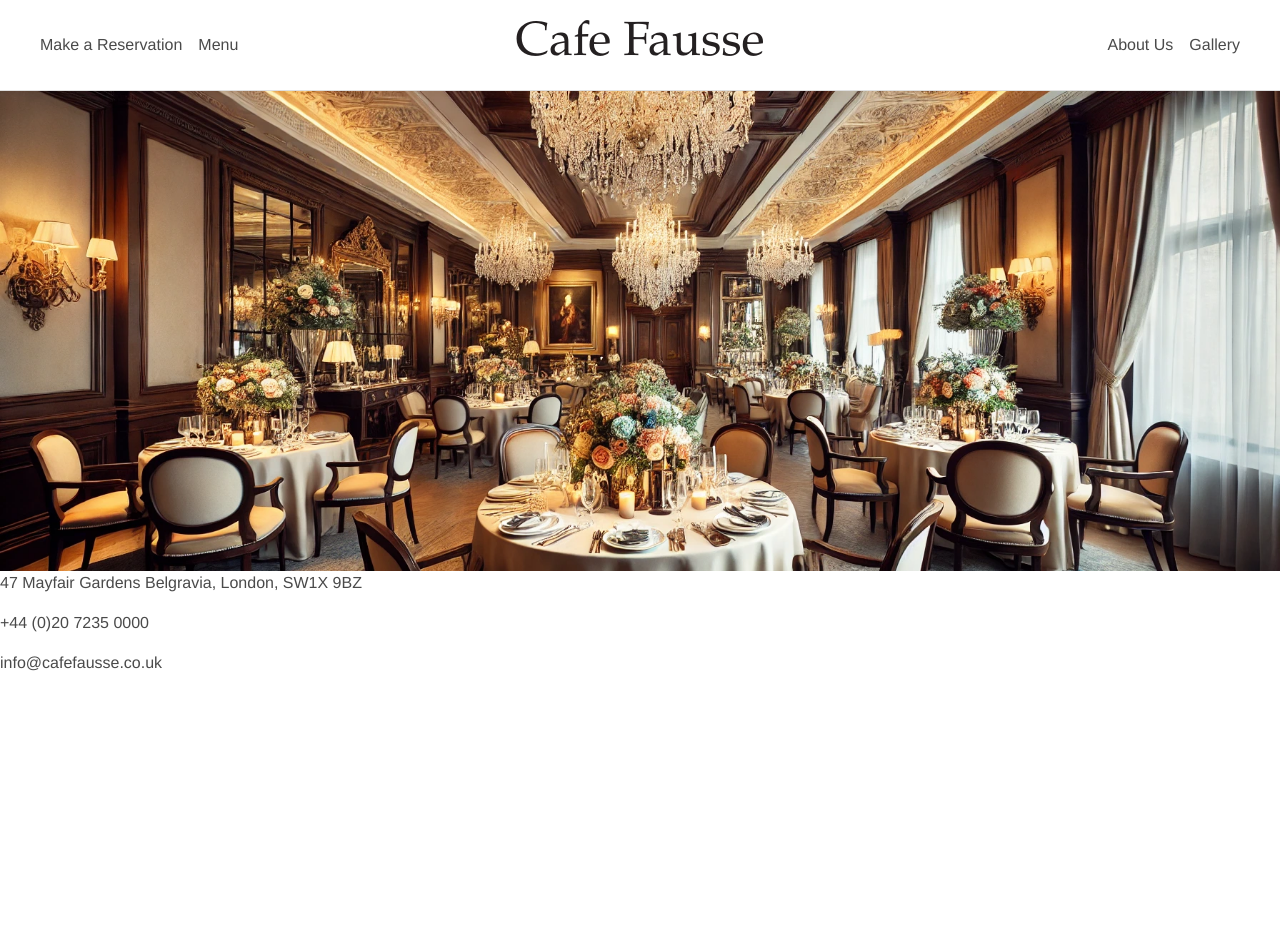
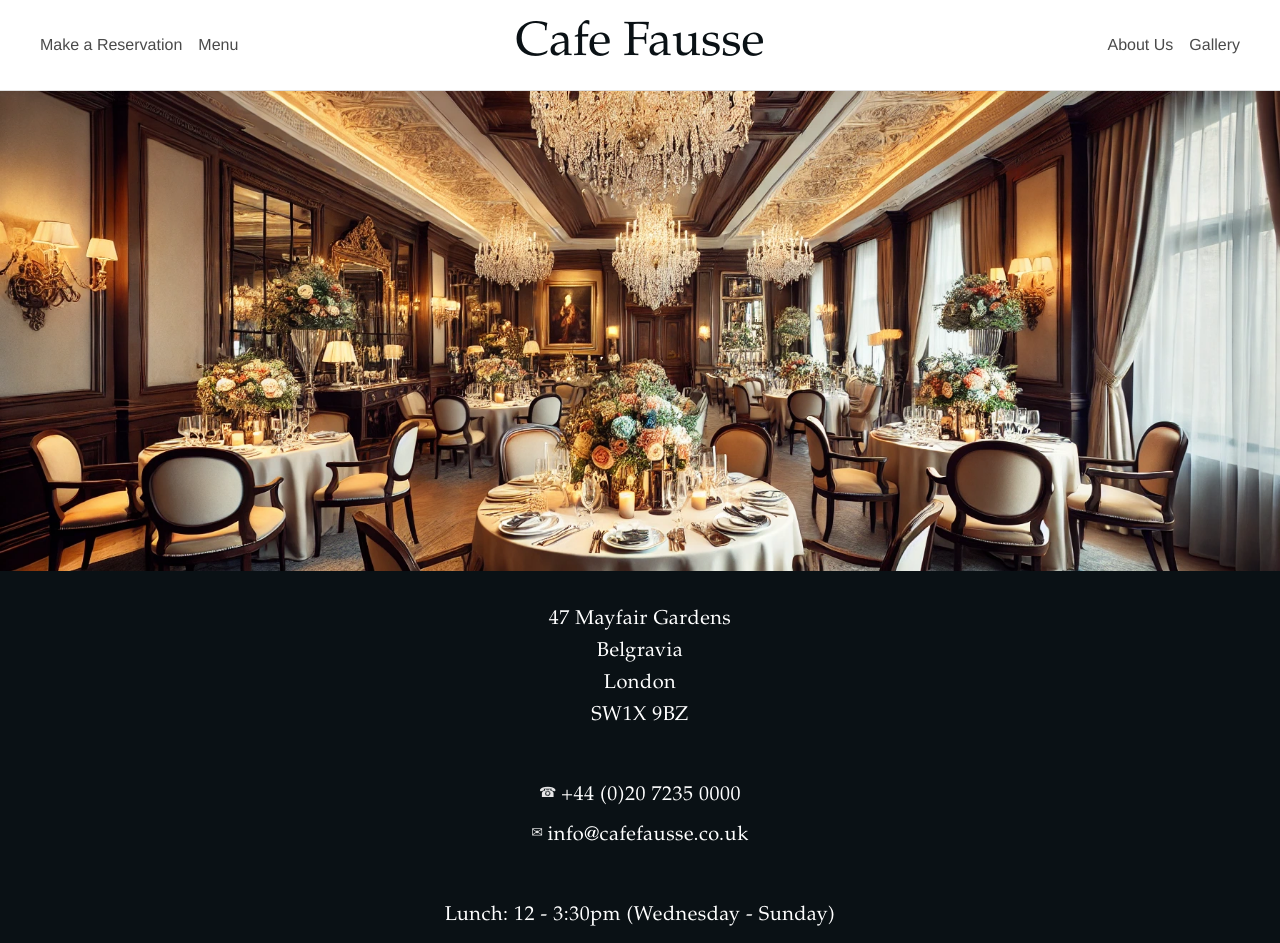
Before and after one commit to Angelica137/CafeFausse, a React (Vite) app in the folder restaurant-website/: page / in a window 1280 px wide. Shown: the top 943 px of the page. Before the commit the page ends 800 px from the top, so only its background shows below. Built offline with nearby package versions, Linux system fonts and the light colour scheme.

Commit message:
add address, green

```diff
--- a/restaurant-website/src/components/Address/Address.css
+++ b/restaurant-website/src/components/Address/Address.css
@@ -1,7 +1,82 @@
 /* components/Address/Address.css */
-.restaurant-address {
-  font-family: 'Didot', serif;
-  font-size: 16px;
+.address-container {
+  background-color: var(--color-primary);
+  padding: var(--spacing-xl);
   text-align: center;
-  margin: 20px 0;
+  display: flex;
+  flex-direction: column;
+  gap: var(--spacing-lg);
+  color: #fff; /* Consistent text color for all elements */
+  font-family: var(--font-primary);
+  font-size: var(--font-size-lg);
+  font-weight: 300;
+  letter-spacing: 0.5px;
+  line-height: 1.6;
 }
+
+/* Inherit all text styles from container for consistency */
+.address-container * {
+  color: inherit;
+  font-family: inherit;
+  font-size: inherit;
+  font-weight: inherit;
+  letter-spacing: inherit;
+  line-height: inherit;
+}
+
+.address-block {
+  display: flex;
+  flex-direction: column;
+  align-items: center;
+  margin-bottom: var(--spacing-lg);
+}
+
+.address-line {
+  margin: 0;
+}
+
+.contact-info {
+  display: flex;
+  flex-direction: column;
+  gap: var(--spacing-sm);
+  align-items: center;
+  margin-bottom: var(--spacing-lg);
+}
+
+.phone-container, .email-container {
+  display: flex;
+  align-items: center;
+  gap: var(--spacing-xs);
+}
+
+.phone-icon, .email-icon {
+  font-size: var(--font-size-sm);
+  opacity: 0.9;
+}
+
+.hours {
+  display: flex;
+  flex-direction: column;
+  gap: var(--spacing-xs);
+}
+
+.hours-section {
+  display: flex;
+  flex-direction: column;
+  align-items: center;
+  margin-bottom: var(--spacing-xs);
+}
+
+.hours-title, .hours-time {
+  margin: 0;
+}
+
+/* If you want to use actual icons rather than the unicode characters */
+/* Uncomment this section and update the JSX accordingly */
+/*
+.phone-icon svg, .email-icon svg {
+  width: 16px;
+  height: 16px;
+  fill: #fff;
+}
+*/
--- a/restaurant-website/src/components/Address/Address.jsx
+++ b/restaurant-website/src/components/Address/Address.jsx
@@ -1,14 +1,40 @@
-import React from "react";
-import "./Address.css";
+// components/Address/Address.jsx
+import React from 'react';
+import './Address.css';
 
-const Address = ({ address, phone, email }) => {
-	return (
-		<div className="address-container" data-testid="address-container">
-			<p>{address}</p>
-			<p>{phone}</p>
-			<p>{email}</p>
-		</div>
-	);
+const Address = () => {
+  return (
+    <div className="address-container">
+      <div className="address-block">
+        <p className="address-line">47 Mayfair Gardens</p>
+        <p className="address-line">Belgravia</p>
+        <p className="address-line">London</p>
+        <p className="address-line">SW1X 9BZ</p>
+      </div>
+
+      <div className="contact-info">
+        <div className="phone-container">
+          <span className="phone-icon">☎</span>
+          <span className="phone-number">+44 (0)20 7235 0000</span>
+        </div>
+
+        <div className="email-container">
+          <span className="email-icon">✉</span>
+          <span className="email">info@cafefausse.co.uk</span>
+        </div>
+      </div>
+
+      <div className="hours">
+        <div className="hours-section">
+          <p className="hours-title">Lunch: 12 - 3:30pm (Wednesday - Sunday)</p>
+        </div>
+
+        <div className="hours-section">
+          <p className="hours-title">Dinner: 6:30 - 11:30pm (Wednesday - Sunday)</p>
+        </div>
+      </div>
+    </div>
+  );
 };
 
 export default Address;
--- a/restaurant-website/src/styles/variables.css
+++ b/restaurant-website/src/styles/variables.css
@@ -2,7 +2,7 @@
 
 :root {
   /* Color Palette */
-  --color-primary: #242021;
+  --color-primary: #0a1115;
   --color-secondary: #4A4A4A;
   --color-accent: #D4AF37;
   --color-background: #FFFFFF;
@@ -17,7 +17,7 @@
   --font-size-xs: 12px;
   --font-size-sm: 14px;
   --font-size-md: 16px;
-  --font-size-lg: 18px;
+  --font-size-lg: 20px;
   --font-size-xl: 24px;
   --font-size-xxl: 32px;
   --font-size-hero: 48px;
```
Also changed, not shown: 1 other file (tests, documents, lock files or other folders).
